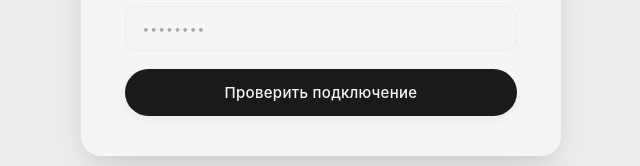
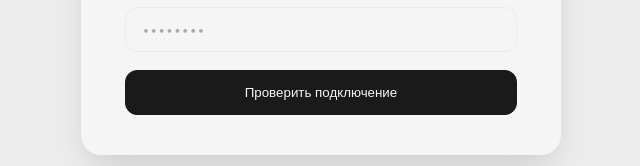
Before and after one commit to S-Hov/Auto-admin, a React (Vite) app in the folder client/: page /install in a window 1280 px wide. Shown: the part 530-696 px from the top of the page, without its empty margins (319-959 px from the left). Built offline with nearby package versions, Linux system fonts and the light colour scheme.

Commit message:
Custom button element

```diff
--- a/client/src/app/styles/global.css
+++ b/client/src/app/styles/global.css
@@ -26,6 +26,18 @@ section {
     height: 100%;
 }
 
+.mw-100 {
+    max-width: 100vw;
+}
+
+.w-100 {
+    width: 100vw;
+}
+
+.w-100__percent {
+    width: 100%;
+}
+
 .container {
     width: min(1440px, 98%);
     margin: 0 auto;
--- a/client/src/features/install-database/ui/InstallDatabaseForm.css
+++ b/client/src/features/install-database/ui/InstallDatabaseForm.css
@@ -38,37 +38,6 @@
     flex: 1;
 }
 
-.check-button {
-    margin-top: 10px;
-    width: 100%;
-    padding: 14px 0;
-    background: var(--secondary-color);
-    border: none;
-    border-radius: 40px;
-    color: var(--text-color-light);
-    font-size: 15px;
-    font-weight: 500;
-    letter-spacing: 0.02em;
-    cursor: pointer;
-    transition: background 0.2s ease, transform 0.1s ease, box-shadow 0.2s ease;
-    display: flex;
-    align-items: center;
-    justify-content: center;
-    gap: 8px;
-    font-family: inherit;
-    box-shadow: 0 4px 8px rgba(0, 0, 0, 0.04);
-}
-
-.check-button:hover {
-    background: #2c2c2c;
-    box-shadow: 0 8px 18px rgba(0, 0, 0, 0.08);
-}
-
-.check-button:active {
-    transform: scale(0.98);
-    background: #111111;
-}
-
 .accent-line {
     width: 48px;
     height: 3px;
--- a/client/src/features/install-database/ui/InstallDatabaseForm.tsx
+++ b/client/src/features/install-database/ui/InstallDatabaseForm.tsx
@@ -3,6 +3,7 @@ import { zodResolver } from '@hookform/resolvers/zod';
 import { toast } from 'sonner';
 import { installDatabaseSchema, type InstallDatabaseFormValues } from '../model/installDatabase.schema';
 import { ControlledInput } from '../../../shared/form/ControlledInput/ControlledInput';
+import { Button } from '../../../shared/ui/Button/Button';
 import { installDatabase } from '../../../shared/api/database/install';
 import { type ApiError } from '../../../shared/api/apiClient';
 
@@ -38,7 +39,10 @@ const InstallDatabaseForm = () => {
     });
 
     const onSubmit = async (data: InstallDatabaseFormValues) => {
-        toast.promise(installDatabase.checkTheConnection(data), {
+
+        const connectionPromise = installDatabase.checkTheConnection(data);
+
+        toast.promise(connectionPromise, {
             loading: 'Проверяем подключение к MySQL...',
 
             success: (response) => {
@@ -52,7 +56,14 @@ const InstallDatabaseForm = () => {
                 const apiError = err as ApiError;
                 return `Ошибка: ${apiError.message || err.message || 'Не удалось связаться с сервером'}`;
             },
+
         });
+
+        try {
+            await connectionPromise;
+        } catch (error) {
+            console.warn('Подключение завершилось с ошибкой');
+        }
     };
 
     return (
@@ -79,9 +90,10 @@ const InstallDatabaseForm = () => {
                     />
                 ))}
 
-                <button type="submit" className="check-button" disabled={isSubmitting}>
-                    {isSubmitting ? 'Проверяем...' : 'Проверить подключение'}
-                </button>
+                <Button type="submit" variant="primary" isLoading={isSubmitting} className="check-button w-100__percent" disabled={isSubmitting}>
+                    Проверить подключение
+                </Button>
+
             </form>
         </div>
     );
--- a/client/src/shared/ui/Button/Button.css
+++ b/client/src/shared/ui/Button/Button.css
@@ -0,0 +1,86 @@
+.button {
+    cursor: pointer;
+    border: none;
+    border-radius: 12px;
+    padding: 14px 10px;
+    transition: .2s ease;
+
+    &.btn-primary {
+        background: var(--secondary-color);
+        color: var(--text-color-light);
+        border: 1px solid var(--secondary-color);
+
+        &:hover {
+            background: var(--primary-color);
+            color: var(--text-color-dark);
+            box-shadow: var(--card-shadow-hover);
+        }
+
+    }
+
+    &.btn-secondary {
+        background: var(--primary-color);
+        color: var(--text-color-dark);
+        border: 1px solid var(--secondary-color);
+
+        &:hover {
+            box-shadow: var(--card-shadow-hover);
+        }
+    }
+
+    &.btn-danger {
+        background: var(--primary-color);
+        color: var(--text-color-error);
+        border: 1px solid var(--text-color-error);
+        box-shadow: 0 4px 8px rgba(231, 76, 60, 0.04);
+    }
+
+    &.is-disabled:disabled {
+        position: relative;
+        cursor: not-allowed;
+
+        &::after {
+            content: '';
+            position: absolute;
+            inset: 0;
+            border-radius: inherit;
+            pointer-events: none;
+        }
+    }
+
+    &:hover {
+        transform: translateY(-1px);
+    }
+
+    &:active {
+        scale: 0.97;
+    }
+
+    & .button-loader {
+        display: block;
+        width: min(42px, 100%);
+        margin: 0 auto;
+        aspect-ratio: 4;
+        --_g: no-repeat radial-gradient(circle closest-side, var(--button-loader-color, currentColor) 90%, #ffffff00);
+        background:
+            var(--_g) 0% 50%,
+            var(--_g) 50% 50%,
+            var(--_g) 100% 50%;
+        background-size: calc(100% / 3) 100%;
+        animation: button-loader-pulse 1s infinite linear;
+    }
+}
+
+@keyframes button-loader-pulse {
+    33% {
+        background-size: calc(100% / 3) 0%, calc(100% / 3) 100%, calc(100% / 3) 100%;
+    }
+
+    50% {
+        background-size: calc(100% / 3) 100%, calc(100% / 3) 0%, calc(100% / 3) 100%;
+    }
+
+    66% {
+        background-size: calc(100% / 3) 100%, calc(100% / 3) 100%, calc(100% / 3) 0%;
+    }
+}
--- a/client/src/shared/ui/Button/Button.tsx
+++ b/client/src/shared/ui/Button/Button.tsx
@@ -0,0 +1,33 @@
+import { type ComponentPropsWithRef } from 'react';
+
+import './Button.css';
+
+interface ButtonProps extends ComponentPropsWithRef<'button'> {
+    isLoading?: boolean;
+    variant?: 'primary' | 'secondary' | 'danger';
+}
+
+export const Button = ({
+    isLoading,
+    variant = 'primary',
+    className = '',
+    disabled,
+    children,
+    ...props
+}: ButtonProps) => {
+    const buttonClassName = `button base-button btn-${variant} ${disabled ? 'is-disabled' : ''} ${isLoading ? 'btn-loading' : ''} ${className}`.trim();
+    console.log(isLoading)
+    return (
+        <button
+            {...props}
+            className={buttonClassName}
+            disabled={disabled || isLoading}
+        >
+            {isLoading
+                ? <span className="button-loader"></span>
+                : children
+            }
+
+        </button>
+    );
+}
```
Also changed, not shown: client/src/shared/ui/Button/index.ts (deleted).
